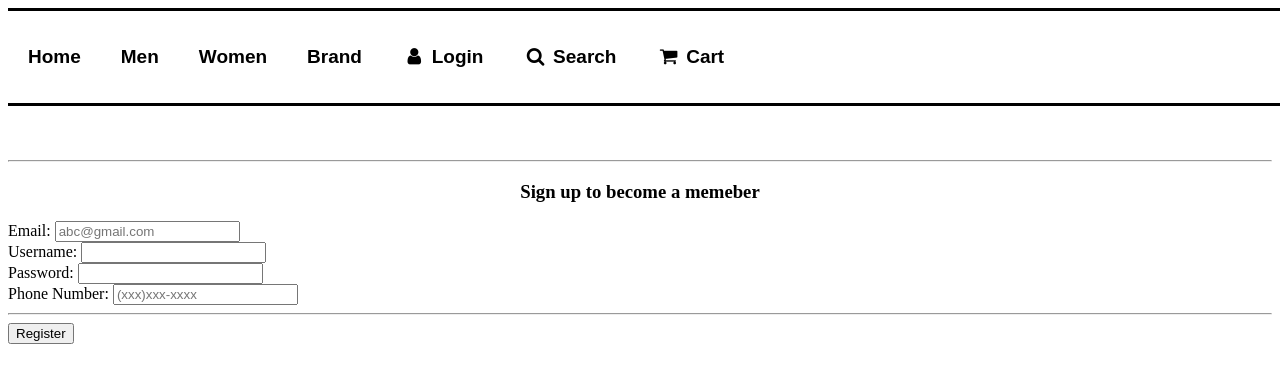
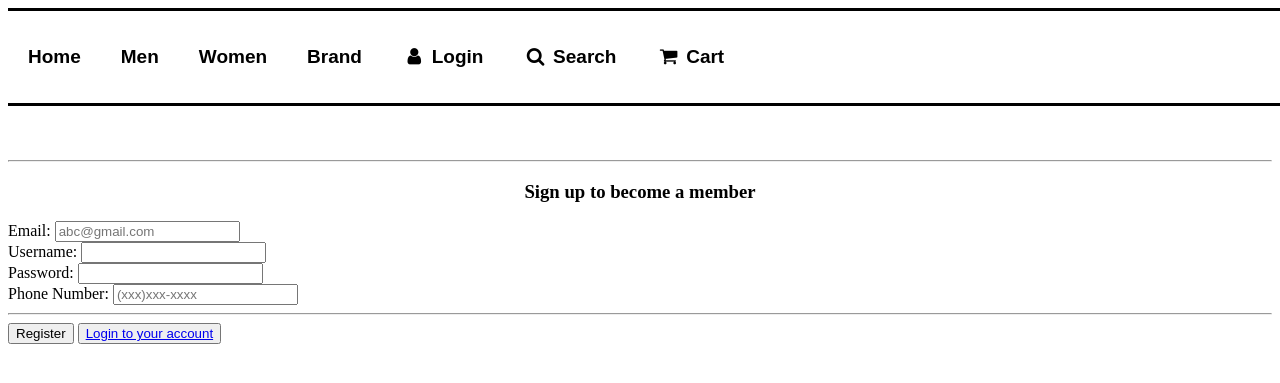
Before and after one commit to ValerieLove/CS3773-Keyboard-Warriors, a Django app: page /Register/ in a window 1280 px wide. Shown: the top 383 px of the page. Run offline with Django 4.2, Linux system fonts and the light colour scheme.

Commit message:
Update Register.html

```diff
--- a/pages/templates/Register.html
+++ b/pages/templates/Register.html
@@ -26,7 +26,7 @@
             <div class="text-center col">
             <hr>
             </div>
-            <h3 class="alert alert-light rounded-pill" style="text-align:center" >Sign up to become a memeber</h3>
+            <h3 class="alert alert-light rounded-pill" style="text-align:center" >Sign up to become a member</h3>
             <form action="/login" method="POST">
 
                 {% csrf_token %}
@@ -72,7 +72,7 @@
               </div>
 
                 <hr>
-                <button type="submit" class="btn btn-sm btn-success col-lg-12">Register</button>
+                <button type="submit" class="btn btn-sm btn-success col-lg-12">Register</button> <button><a href="Login.html">Login to your account</a></button>
 
 
 
```
